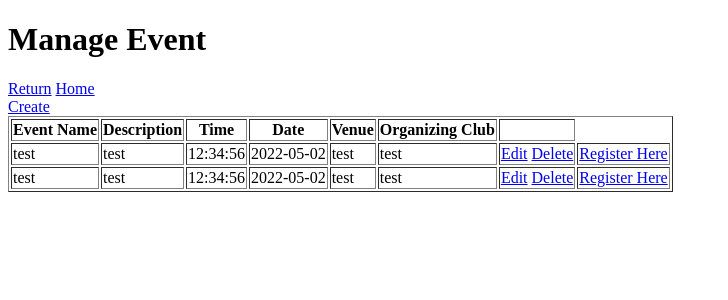
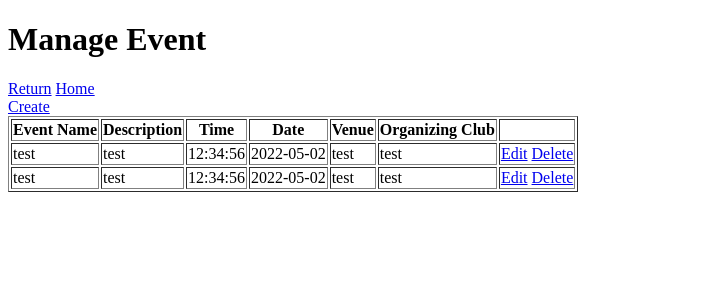
Before and after one commit to SzeDong/SDP, a PHP site: page /ManageEvent.php in a window 1280 px wide. Shown: the top 300 px of the page, without its empty margins (0-728 px from the left). Run offline with PHP 8.4, Linux system fonts and the light colour scheme; data comes from the database, SQL or seed files in the repository.

Commit message:
Update ManageEvent.php

```diff
--- a/Keith Code Committee Part/ManageEvent.php
+++ b/Keith Code Committee Part/ManageEvent.php
@@ -42,7 +42,6 @@
 								<a href="EditEvent.php?ID=<?php echo $row['EventID']; ?>">Edit</a>
 								<a href="DeleteEvent.php?ID=<?php echo $row['EventID']; ?>">Delete</a>
 							</td>
-							<td><a href="<?php echo $row['RegistrationLink']; ?>" target = "_blank">Register Here</td>
 						</tr>
 						<?php
 					}
```
